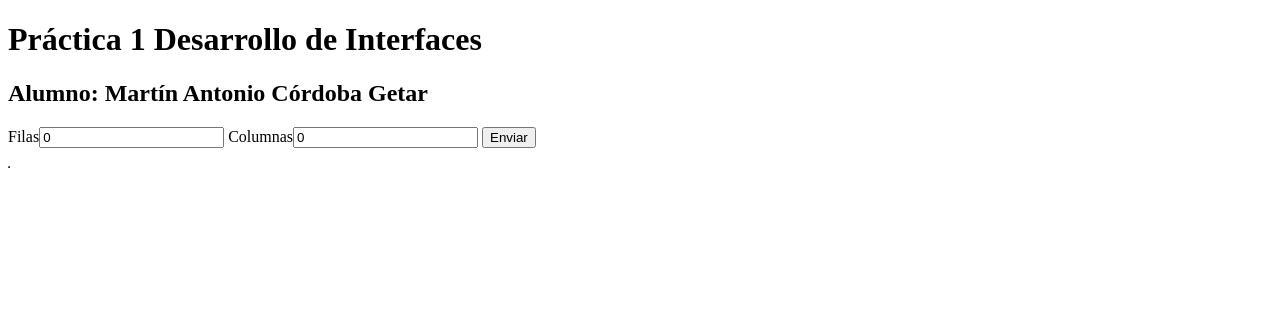
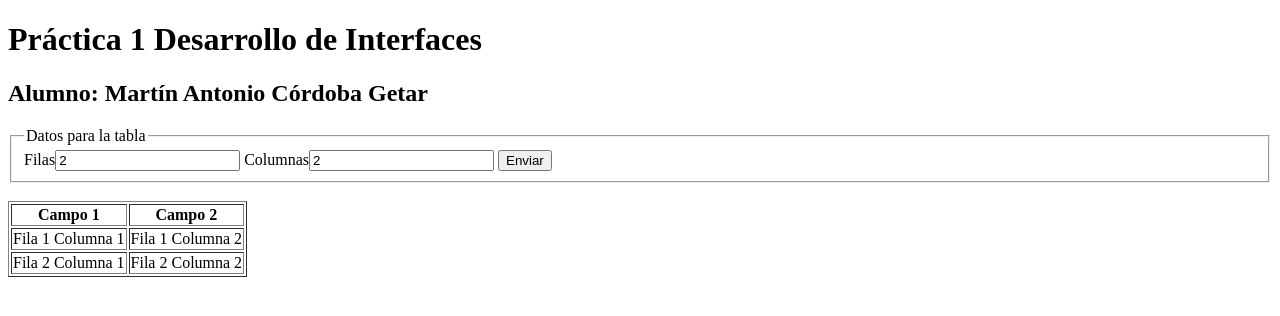
Before and after one commit to martinni87/Practicas_PHP, a PHP site: page / in a window 1280 px wide. Shown: the top 316 px of the page. Run offline with PHP 8.4, Linux system fonts and the light colour scheme.

Commit message:
Added practica1.2 to README. Update of index.php for practica1.2. Practica 1.2 done and working

```diff
--- a/index.php
+++ b/index.php
@@ -1,19 +1,31 @@
+<!-- Añadimos a la cabeza del documento este fragmento de código php que procesará los datos del formulario -->
 <?php
     /*echo "<pre>";
     print_r($_POST);
     echo "</pre>";*/
 
-    $rows = 0;
-    $columns = 0;
+    $rows = 2; //En la primera carga forzamos tabla 2x2
+    $columns = 2; //En la primera carga forzamos tabla 2x2
 
     if (isset($_POST["rows"])){ //Comprobamos que existe
-        $rows = $_POST["rows"];
+        if ($_POST["rows"] < 1){ //Caso valor menor a 1, asignamos valor = 2
+            $rows = 2;
+        }
+        else{
+            $rows = $_POST["rows"]; //Caso valor >= 1, asignamos valor desde array $_POST
+        }
     }
-    if (isset($_POST["columns"])){ //Comprobamos que existe
-        $columns = $_POST["columns"];
+    if (isset($_POST["columns"])){//Comprobamos que existe
+        if ($_POST["columns"] < 1){ //Caso valor menor a 1, asignamos valor = 2
+            $columns = 2;
+        }
+        else{
+            $columns = $_POST["columns"]; //Caso valor >= 1, asignamos valor desde array $_POST
+        }
     }
 ?>
 
+<!-- Cabecera del documento HTML -->
 <!DOCTYPE html>
 <html lang="es">
 <head>
@@ -23,9 +35,6 @@
     <meta name="keywords" content="HTML, PHP, DAM, Ejercicios Desarrollo de Interfaces">
     <meta name="viewport" content="width=device-width, initial-scale=1.0">
     <meta http-equiv="X-UA-Compatible" content="IE=edge">
-    <!--<link rel="icon" type="image/x-icon" href="./img/logo.png">
-    <link rel="stylesheet" href="./css/estilos.css">-->
-
     <title>Práctica 1 Desarrollo de Interfaces</title>
 </head>
 <body>
@@ -34,17 +43,17 @@
     <!-- Para que un usuario introduzca la cantidad de columnas y filas manualmente, debemos crear un formulario -->
     <form method = "post" action = "index.php"> <!-- method get o post, ver www.w3schools.com/tags/att_form_method.asp. Action es el documento a donde mandamos la info para procesarla, en este caso este mismo documento php-->
                                                 <!-- añadimos a la cabecera al principio de este documento lo que va a procesar el formulario -->
-        <label for="rows">Filas</label><input type="number" name="rows" id="rows" value="<?php echo $rows ?>">
-        <label for="columns">Columnas</label><input type="number" name="columns" id="columns" value="<?php echo $columns ?>">
-        <input type="submit" value="Enviar" name="enviar" id="enviar">
+        <fieldset>
+            <legend>Datos para la tabla</legend>
+            <label for="rows">Filas</label><input type="number" name="rows" id="rows" value="<?php echo $rows ?>">
+            <label for="columns">Columnas</label><input type="number" name="columns" id="columns" value="<?php echo $columns ?>">
+            <input type="submit" value="Enviar" name="enviar" id="enviar">
+        </fieldset>
     </form>
-    <br>
-    <!--
-    No forzar nunca saltos de linea en html, es mala práctica. Hacerlo luego con CSS
-    Ver más abajo, el comentario sobre la estructura de tabla que queremos crear
-    Creamos una matriz (tabla) indicando el número de columnas y filas -->
+    <br> <!-- No es buena práctica usar saltos de línea en html, mejor hacerlo mediante CSS. Se deja así porque esta práctica se enfoca solo en php -->
+    <!-- Creamos una matriz (tabla) indicando el número de columnas y filas -->
 
-    <table border="1">
+    <table border="1"> <!-- Tampoco es buena práctica poner border aquí, es mejor en CSS -->
         <!-- Cabecera de la tabla, una única fila (1 tr). tantas th como columnas haya -->
         <thead>
             <tr>
```
Also changed, not shown: README.md.
